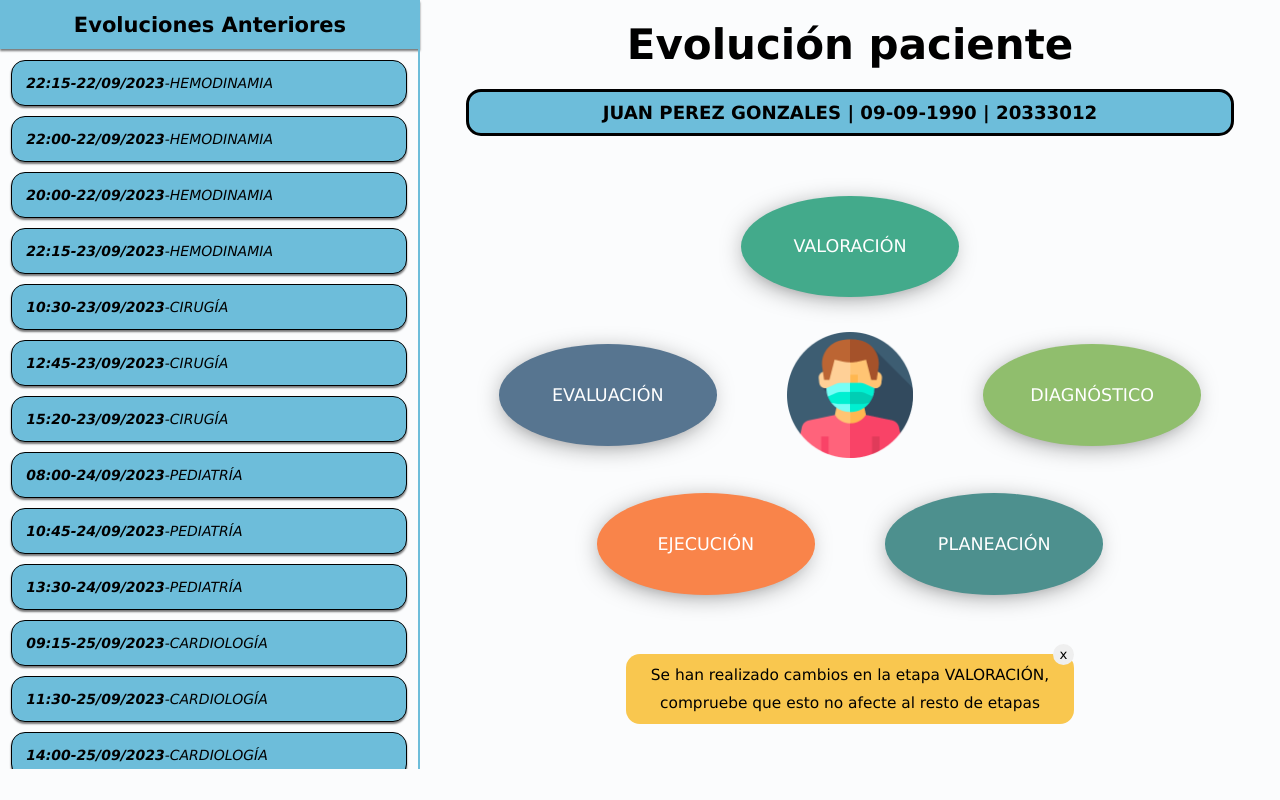
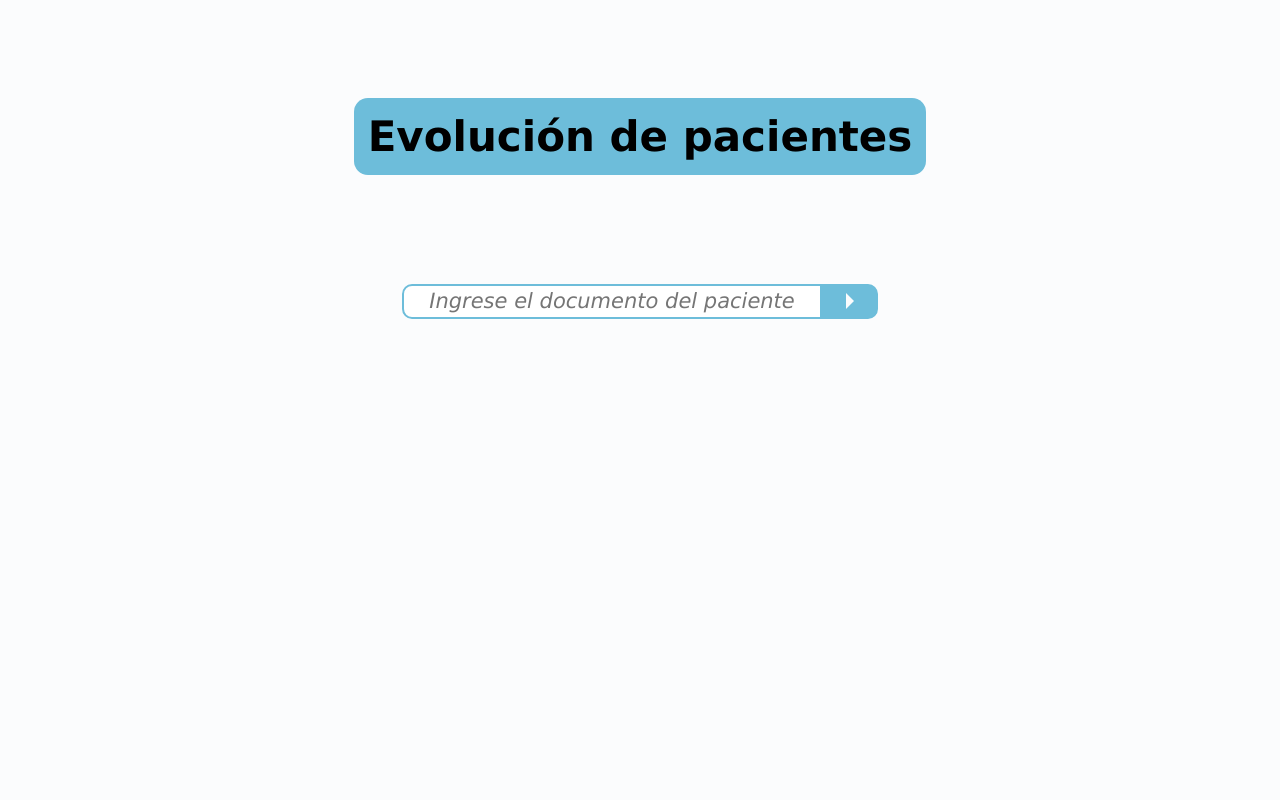
Before and after one commit to DanielAizcorbe/pae-v2, a React (Create React App) app: page / in a window 1280 px wide. Built offline with nearby package versions, Linux system fonts and the light colour scheme; the HTML template or start-up script is replaced by a standard one.

Commit message:
add pantalla de busqueda de pacientes

```diff
--- a/src/App.css
+++ b/src/App.css
@@ -52,9 +52,9 @@ main {
   padding: 0 2rem;
 }
 
-main h1 {
+h1 {
   margin: 0;
-  padding: 20px 0;
+  padding: 1.5rem 0;
   font-size: 3rem;
 }
 
--- a/src/App.js
+++ b/src/App.js
@@ -1,11 +1,13 @@
 
 import './App.css';
+import { BusquedaPaciente } from './components/buscar-paciente/BusquedaPaciente';
 import { Evolucion } from "./components/evolucion/Evolucion";
 
 function App() {
   return (
     <div className="App">
-      <Evolucion/>
+      <BusquedaPaciente seBuscoDocumentoInexistente={false}/>
+     {/* <Evolucion /> */}
     </div>
   );
 }
--- a/src/components/avisos/AvisoCambios.js
+++ b/src/components/avisos/AvisoCambios.js
@@ -1,16 +1,10 @@
 import React from "react";
+import { AvisoWarning } from "./AvisoWarning";
 
 const AvisoCambios = ({etapaCambiada}) => {
 
     return (
-        <div className="contexto-relativo-cartel-aviso">
-            <div className="aviso-modificacion warning" >
-                Se han realizado cambios en la etapa {etapaCambiada}, compruebe que esto no afecte al resto de etapas
-            </div>
-            <button className="cerrar-cartel" onClick={() => alert("cerrar aviso")}>
-                x
-            </button>
-        </div>
+        <AvisoWarning text={"Se ha realizado un cambio en la etapa "+etapaCambiada + ", por favor revisa el resto de etapas"}/>
     );
 }
 
--- /dev/null
+++ b/src/components/avisos/AvisoWarning.js
@@ -0,0 +1,17 @@
+import React from "react";
+
+const AvisoWarning = ({text}) => {
+
+    return (
+        <div className="contexto-relativo-cartel-aviso">
+            <div className="aviso-modificacion warning" >
+                {text}
+            </div>
+            <button className="cerrar-cartel" onClick={() => alert("cerrar aviso")}>
+                x
+            </button>
+        </div>
+    );
+}
+
+export { AvisoWarning }
--- /dev/null
+++ b/src/components/buscar-paciente/BusquedaPaciente.js
@@ -0,0 +1,36 @@
+import React from "react";
+import { AvisoWarning } from "../avisos/AvisoWarning";
+import "./busqueda-paciente.css";
+
+const BusquedaPaciente = ({ seBuscoDocumentoInexistente }) => {
+
+    return (
+        <div className="busqueda-container">
+            <h1>Evolución de pacientes</h1>
+            <form className="busqueda-paciente">
+                <div className="container">
+                    <label for="nro-documento">
+                        <input
+                            type="text"
+                            name="nro-documento"
+                            autoComplete="off"
+                            maxLength={30}
+                            minLength={1}
+                            required
+                            spellCheck={false}
+                            placeholder="Ingrese el documento del paciente"
+                        />
+                    </label>
+                    <button>
+                        <div className="flecha-derecha">
+
+                        </div>
+                    </button>
+                </div>
+            </form>
+            {seBuscoDocumentoInexistente ? <AvisoWarning text={"No hay ningún paciente registrado con ese documento"} /> : ""}
+        </div>
+    );
+}
+
+export { BusquedaPaciente }
--- /dev/null
+++ b/src/components/buscar-paciente/busqueda-paciente.css
@@ -0,0 +1,72 @@
+.busqueda-container {
+
+    display: flex;
+    flex-direction: column;
+    justify-content: flex-start;
+    align-items: center;
+    min-height: 100vh;
+    height: 100%;
+    min-width: 100vw;
+    width: 100%;
+    padding: 7rem;
+}
+
+h1 {
+    background-color: var(--fondo-resaltado);
+    padding: 1rem;
+    border-radius: 1rem;
+}
+
+.container {
+    margin: 1rem;
+    display: flex;
+    flex-direction: row;
+}
+
+.busqueda-paciente {
+    margin-top: 4rem;
+    min-width: 10rem;
+    max-width: 40rem;
+    width: 100%;
+    height: 10rem;
+    display: flex;
+    flex-direction: column;
+    justify-content: center;
+    align-items: center;
+}
+
+.busqueda-paciente label input{
+    width: 30rem;
+    border-radius: 10px 0 0 10px;
+    font-size: 1.5rem;
+    text-align: center;
+}
+
+.busqueda-paciente label input::placeholder {
+    font-style: italic;
+}
+
+.busqueda-paciente button, .busqueda-paciente label input {
+    height: 2.5rem;
+    border: 2px solid var(--fondo-resaltado);
+    outline: none;
+}
+
+.busqueda-paciente button {
+    width: 4rem;
+    border-radius: 0 10px 10px 0;
+    background-color: var(--fondo-resaltado);
+    color: white;
+    display: flex;
+    justify-content: center;
+    align-items: center;
+    cursor: pointer;
+}
+
+.flecha-derecha {
+    width: 0;
+    height: 0;
+    border-top: 0.6rem solid transparent;
+    border-bottom: 0.6rem solid transparent;
+    border-left: 0.6rem solid var(--color-fondo);
+}
```
Also changed, not shown: demo-pantallas/BUSCAR PACIENTE.png (added).
